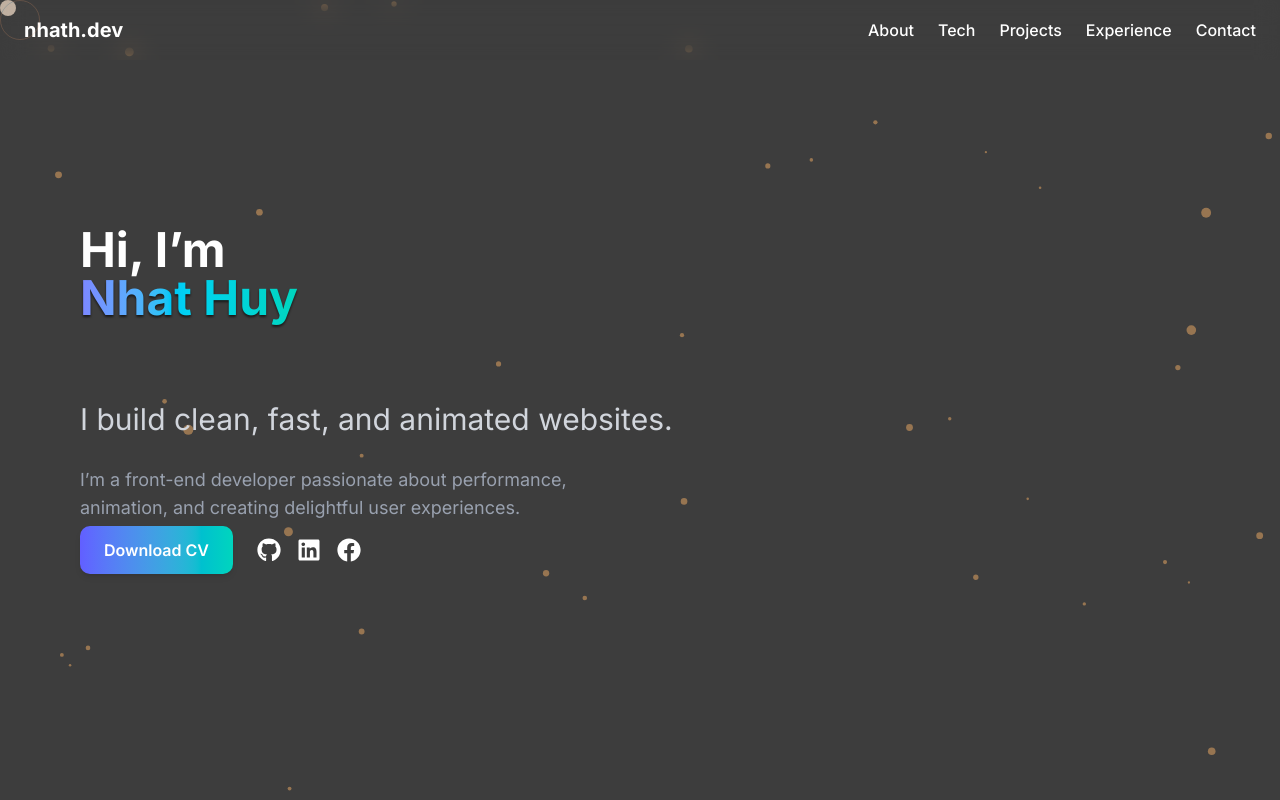
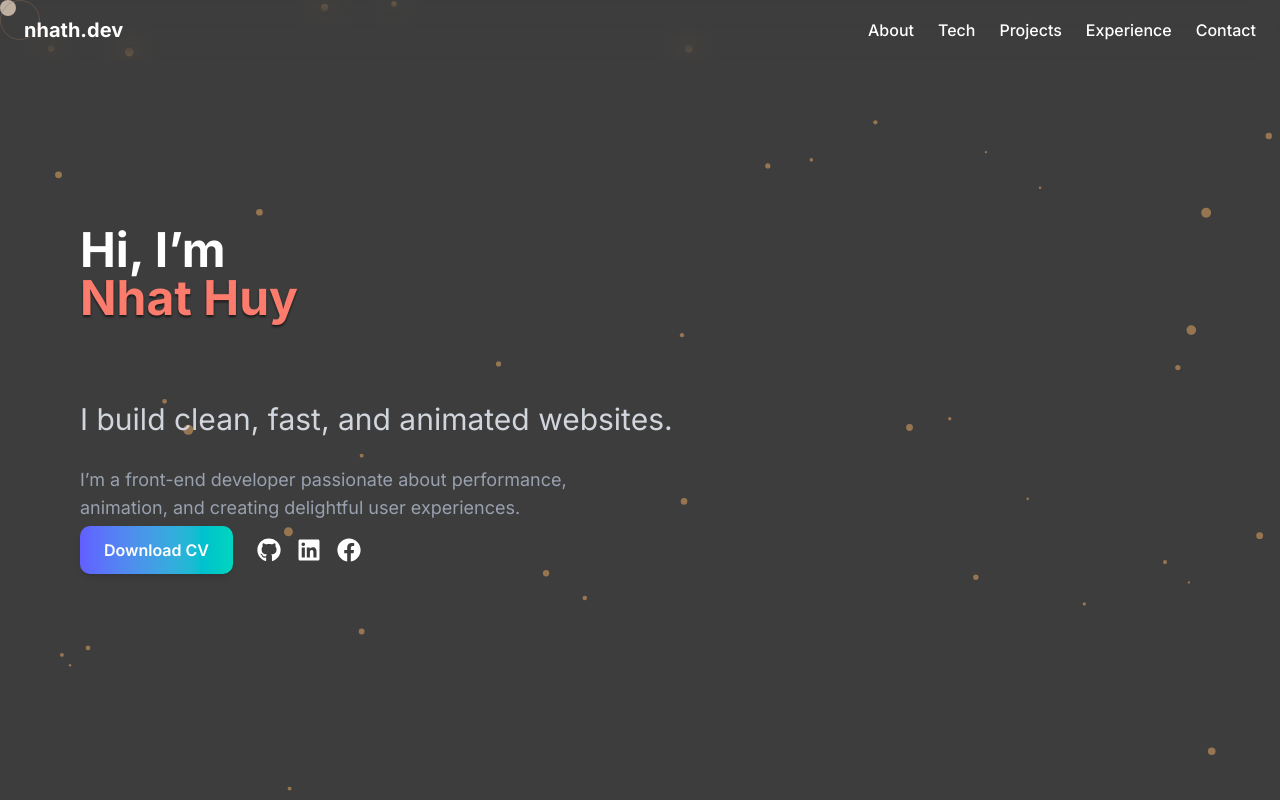
Before and after one commit to nhath24042001/my-portfolio, a Next.js app: page / in a window 1280 px wide. Built offline with nearby package versions, Linux system fonts and the light colour scheme.

Commit message:
feat: update Hero component text gradient color for improved visibility

```diff
--- a/src/components/shared/Hero.tsx
+++ b/src/components/shared/Hero.tsx
@@ -28,7 +28,7 @@ export default function Hero() {
         >
             <h1 className="--hero-line text-3xl md:text-5xl font-bold transform transition-transform duration-300 hover:scale-105 cursor-pointer">
                 Hi, I’m <br />
-                <span className="text-transparent bg-clip-text bg-gradient-to-r from-indigo-400 via-cyan-400 to-teal-400 drop-shadow-[0_2px_1px_rgba(0,0,0,0.6)]">
+                <span className="text-transparent bg-clip-text bg-[#FB7C6D] drop-shadow-[0_2px_1px_rgba(0,0,0,0.6)]">
                     Nhat Huy
                 </span>
             </h1>
```
